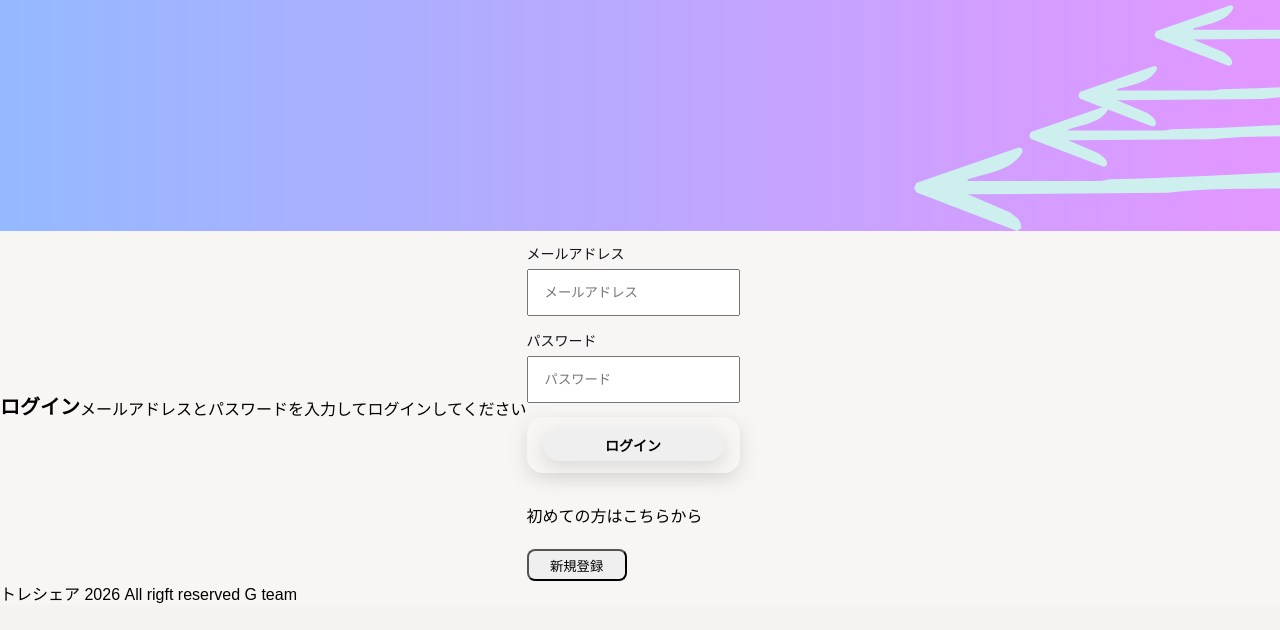
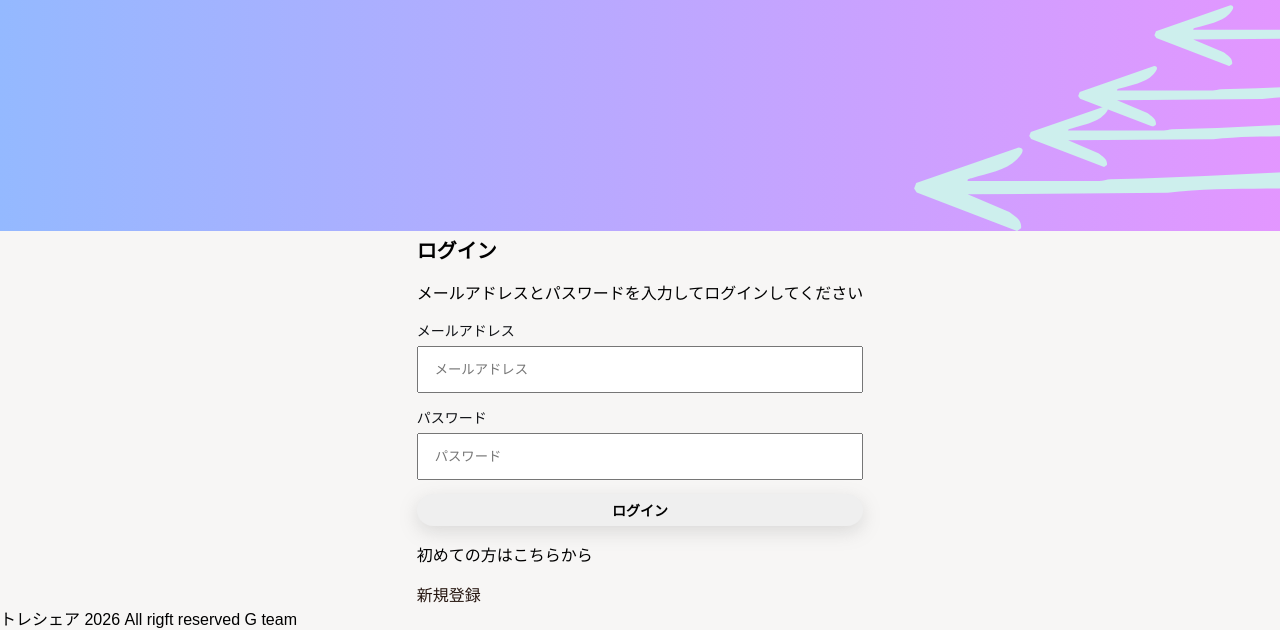
Before and after one commit to RT-Team-G/hackathon_TeamG, a Flask app: page /login in a window 1280 px wide; the page is wider, and only the part inside the window is pictured. Shown: the part 537-1167 px from the top of that part. Before the commit the page ends 1140 px from the top of that part, so only its background shows below. Run offline with Flask 2, Linux system fonts and the light colour scheme; some libraries are stand-ins or nearby versions.

Commit message:
refactor: ログイン画面のHTML修正

```diff
--- a/SNSApp/static/css/base.css
+++ b/SNSApp/static/css/base.css
@@ -1,3 +1,9 @@
+
+/* これは作業完了次第消す */
+/* * {
+    outline: 1px solid red;
+} */
+
 /* このファイルは共通のcssのつもりでしたができたら全部書きます */
 /* ここからは共通のcss */
 *{
@@ -173,7 +179,8 @@ top-image{
 
 .auth-wrapper{
     display: flex;
-    align-items: center;
+    flex-direction: column; /* 縦並びに！ */
+    align-items: center; /* 左右中央に！ */
 }
 
 .auth-title, .auth-subtitle{
--- a/SNSApp/templates/auth/login.html
+++ b/SNSApp/templates/auth/login.html
@@ -4,11 +4,12 @@
 
 {% block content %}
 <!--これ↓消すかも↓↓↓-->
-<div class="auth-topgazou">
-
-</div>
+  <div class="auth-topgazou"></div>
+  <div class="page-auth">
     <main class="auth-main">
       <div class="auth-wrapper">
+        <div class="card">
+          <div class="card-header">
             <h2 class="auth-title">ログイン</h2>
             <p class="auth-subtitle">メールアドレスとパスワードを入力してログインしてください</p>
             {% with messages = get_flashed_messages(with_categories=true) %}
@@ -16,45 +17,36 @@
                 <div class="flash-messages">
                   {% for category, message in messages %}
                     <div class="flash flash-{{ category }}">
-                    <p class="{{ category }}">{{ message }}</p>
+                      {{ message }}
                     </div>
                     {#↑errorだったりsuccessだったりその時によりclass名変わる#}
                   {% endfor %}
                 </div>
               {% endif %}
             {% endwith %}
-
+          </div>
           <form class="auth-form" method="POST">
             <input type="hidden" name="csrf_token" value="{{ csrf_token() }}">
             <!--フォーム、入力するところここから-->
-            <div class="">
+            <div>
               <label>メールアドレス</label>
               <input type="text" placeholder="メールアドレス" name="email" />
             </div>
 
-            <div class="">
+            <div>
               <label>パスワード</label>
               <input type="password" placeholder="パスワード" name="password" />
             </div>
             <!--ログインボタン-->
-            <div class="auth-button">
             <button class="auth-button" type="submit">ログイン</button>
+            <!--新規登録へ飛んでもらうボタンのところ-->
+          </form>
+          <div class="signup-container">
+            <p>初めての方はこちらから</p>
+            <a class="signup-button" href="{{ url_for('signup_view') }}">新規登録</a>
           </div>
-            <!--新規登録へ飛んでもらうボタンのところ-->
-            <div class="to-signup">
-                <p>初めての方はこちらから</p>
-                <a href="{{ url_for('signup_view') }}">
-                    <button class="to-signup" type="button">新規登録</button>
-                </a>
         </div>
-        </form>
-
-
-
       </div>
     </main>
-
-
-
-
+  </div>
 {% endblock %}
```
Lines whose indentation alone changed are shown as unchanged.
